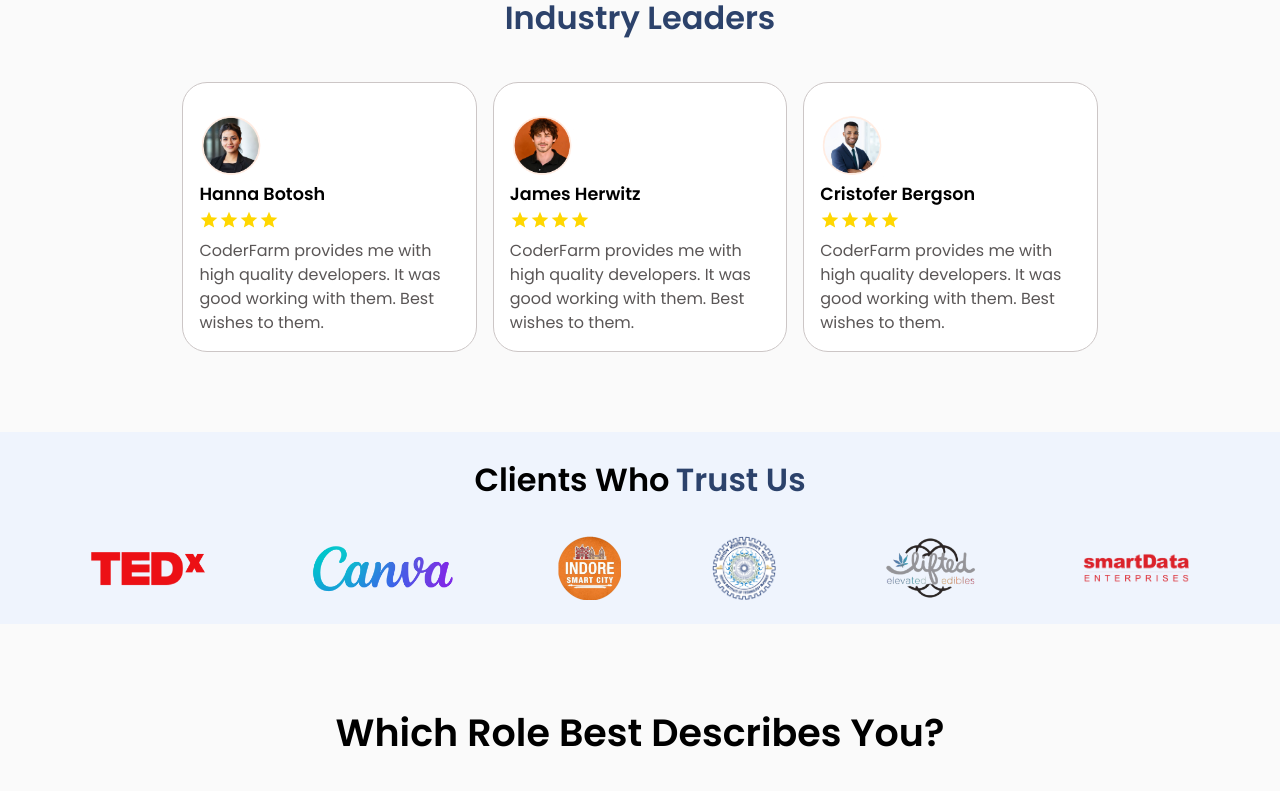
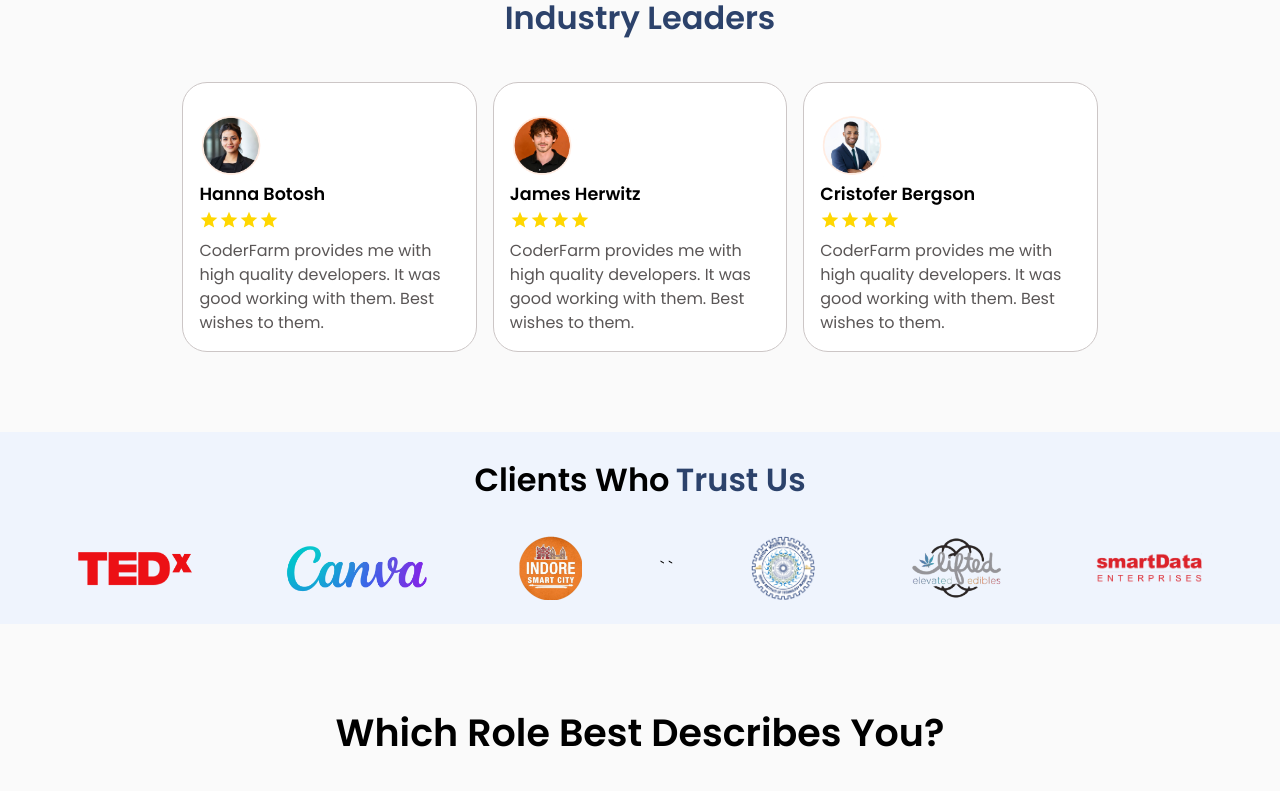
Before and after one commit to Jomeku9211/CF-Portal, a React (Vite) app: page / in a window 1280 px wide. Shown: the part 1483-2274 px from the top of the page. Built offline with nearby package versions, Linux system fonts and the light colour scheme.

Commit message:
Refactor completed

```diff
--- a/src/components/LandingPage/DeveloperTrial.tsx
+++ b/src/components/LandingPage/DeveloperTrial.tsx
@@ -4,8 +4,8 @@ import tedx from "./../../assets/LandingPage/Auto Slider Images/tedx.png";
 import IIT from "./../../assets/LandingPage/Auto Slider Images/IITR.png";
 import LyftedEdible from "./../../assets/LandingPage/Auto Slider Images/LyftedEdible.png";
 import smartdata from "./../../assets/LandingPage/Auto Slider Images/Smartdata.png";
-import canva from "./../../assets/LandingPage/Auto Slider Images/canva.png";
 import indore from "./../../assets/LandingPage/Auto Slider Images/indorecity.png";
+import canvas from "../../assets/LandingPage/canvass.png";
 
 const DeveloperTrial = () => {
   return (
@@ -33,7 +33,7 @@ const DeveloperTrial = () => {
       <div className="Clients_Container">
         <div className="Clients_Container_img">
           <img src={tedx} />
-          <img src={canva} className="canvaImg" />
+          <img src={canvas} className="canvaImg" />
           <img src={indore} />
           <img src={IIT} />
           <img src={smartdata} className="canvaImg" />
--- a/src/components/LandingPage/TrustedClients.tsx
+++ b/src/components/LandingPage/TrustedClients.tsx
@@ -2,8 +2,8 @@ import tedx from "./../../assets/LandingPage/Auto Slider Images/tedx.png";
 import IIT from "./../../assets/LandingPage/Auto Slider Images/IITR.png";
 import LyftedEdible from "./../../assets/LandingPage/Auto Slider Images/LyftedEdible.png";
 import smartdata from "./../../assets/LandingPage/Auto Slider Images/Smartdata.png";
-import canva from "./../../assets/LandingPage/Auto Slider Images/canva.png";
 import indore from "./../../assets/LandingPage/Auto Slider Images/indorecity.png";
+import canvas from "../../assets/LandingPage/canvass.png"
 import "../../styles/LandingPage/TrustedClients.css";
 function TrustedClients() {
   return (
@@ -14,8 +14,8 @@ function TrustedClients() {
       </div>
       <div className="Cleints_Logo">
         <img src={tedx} alt="slider_image" />
-        <img src={canva} alt="slider_image" />
-        <img src={indore} alt="slider_image" />
+        <img src={canvas} alt="slider_image" />
+        <img src={indore} alt="slider_image" />`  `
         <img src={IIT} alt="slider_image" />
         <img src={LyftedEdible} alt="slider_image" />
         <img src={smartdata} alt="slider_image" />
```
Also changed, not shown: src/assets/LandingPage/canvass.png (renamed from src/assets/LandingPage/Auto Slider Images/Canva.png).
